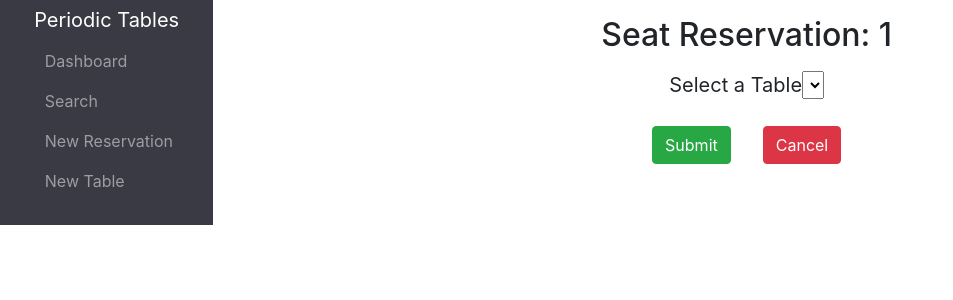
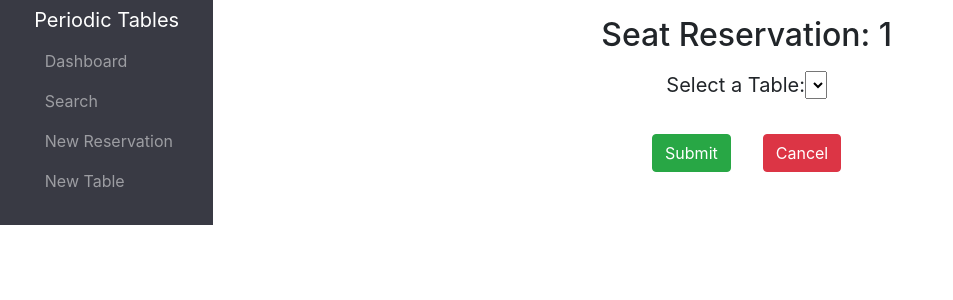
Before and after one commit to Shadi812/Restaurant-Reservation-App, a React (Create React App) app in the folder front-end/: page /reservations/1/seat in a window 1280 px wide. Shown: the top 300 px of the page, without its empty margins (0-953 px from the left). Built offline with nearby package versions, Linux system fonts and the light colour scheme; no server answers; a web font is replaced by a local one.

Commit message:
added ":" for seating

```diff
--- a/front-end/src/layout/reservations/SeatReservation.js
+++ b/front-end/src/layout/reservations/SeatReservation.js
@@ -37,7 +37,7 @@ function SeatReservation() {
         <ErrorAlert error={seatingError} />
         <form onSubmit={handleSeating} className="form-card">
           <div className="form-control-lg">
-            <label htmlFor="table_id">Select a Table</label>
+            <label htmlFor="table_id">Select a Table: </label>
             <select
               name="table_id"
               className="form-input"
@@ -46,7 +46,7 @@ function SeatReservation() {
               <Tables />
             </select>
           </div>
-          <div className="">
+          <div className="form-item mt-2 mb-2">
             <input
               type="submit"
               className="btn btn-success m-3"
```
